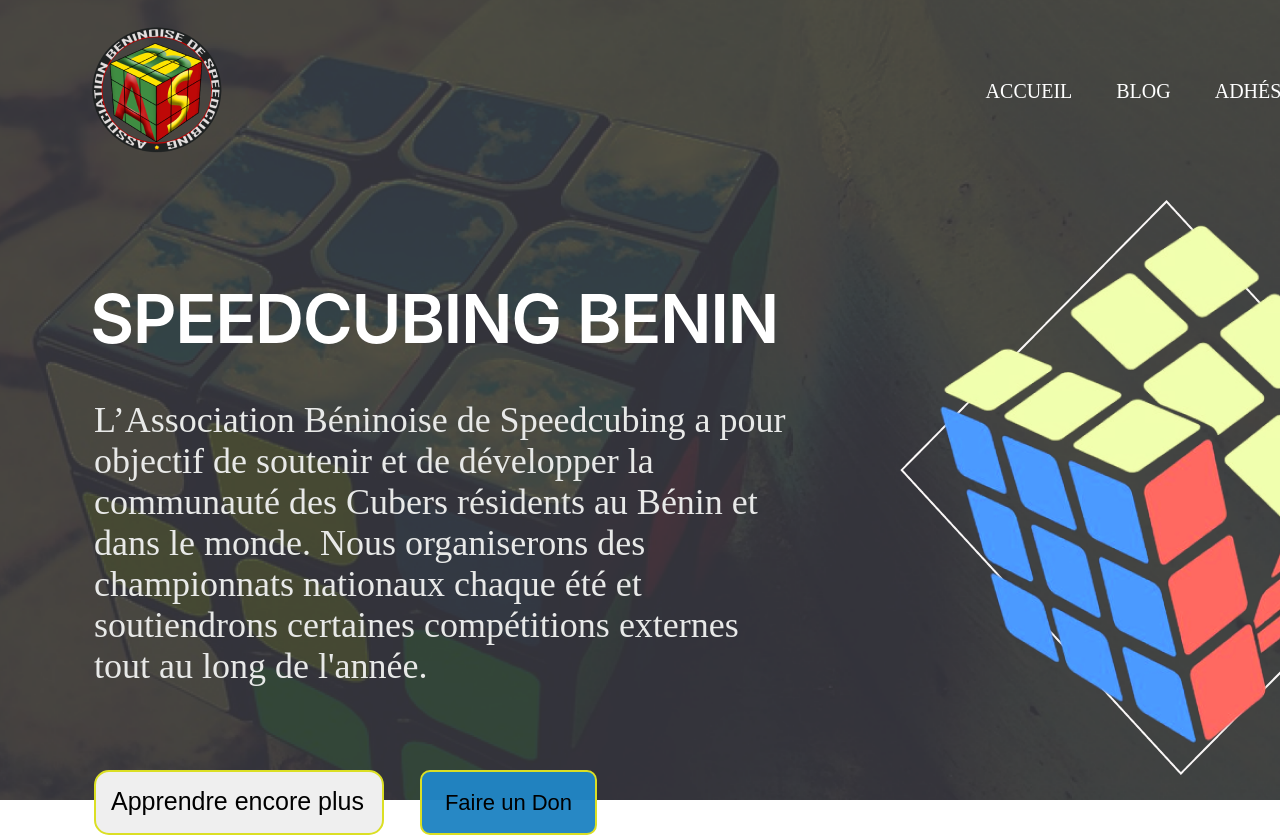
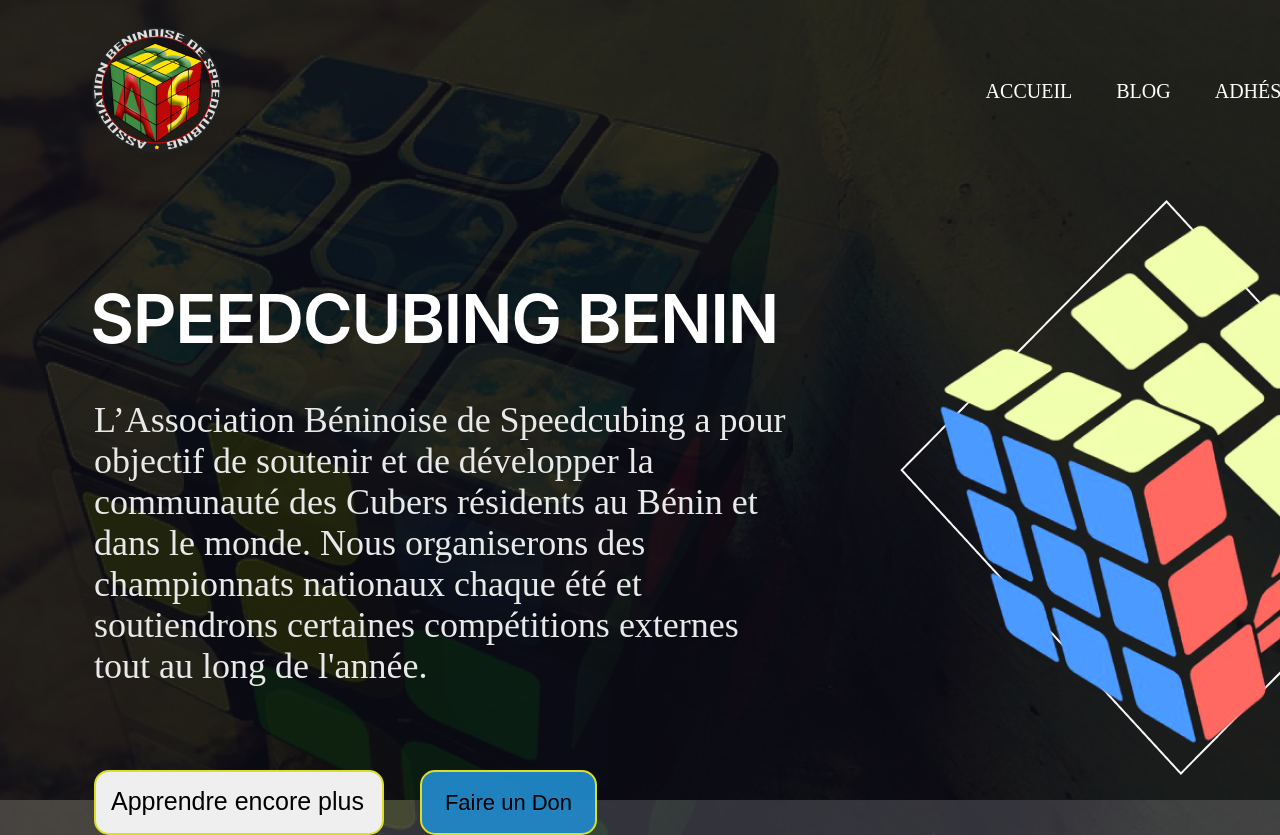
Before and after one commit to Roland229/speedcubingbenin, a plain HTML site: page index.html in a window 1280 px wide. Shown: the top 835 px of the page. Drawn offline with Linux system fonts and the light colour scheme.

Commit message:
background changes

```diff
--- a/css/style.css
+++ b/css/style.css
@@ -103,6 +103,7 @@ p{
   left: 94px;
   top: 770px;
   font-size: 25px;
+  background: rgba(0, 0, 0, 0, 0.02em);
   border: 2px solid #DBDF24;
   border-radius: 15px;
 }
@@ -122,5 +123,5 @@ p{
   font-size: 22px;
   background: rgba(33, 133, 196, 0.97);
   border: 2px solid #DBDF24;
-  border-radius: 10px;
+  border-radius: 15px;
 }
--- a/index.html
+++ b/index.html
@@ -7,7 +7,7 @@
     <title>SPEEDCUBING BENIN</title>
     <link rel="stylesheet" href="css/style.css">
 </head>
-<body>
+<body class="background" style="background-image: url('./img/lexus.png');">
     <div class="header">
         <div class="menu">
             <div class="logo">
```
